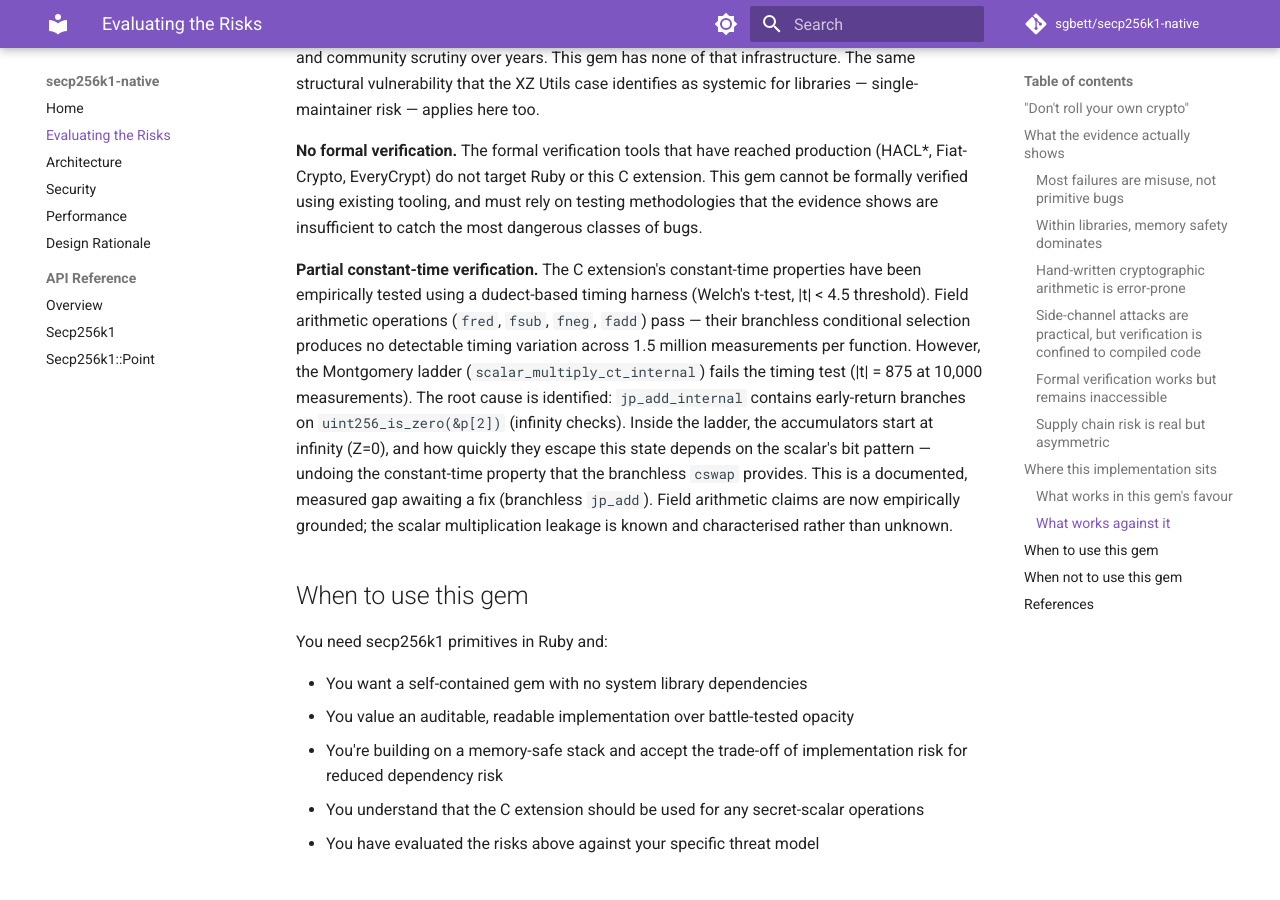
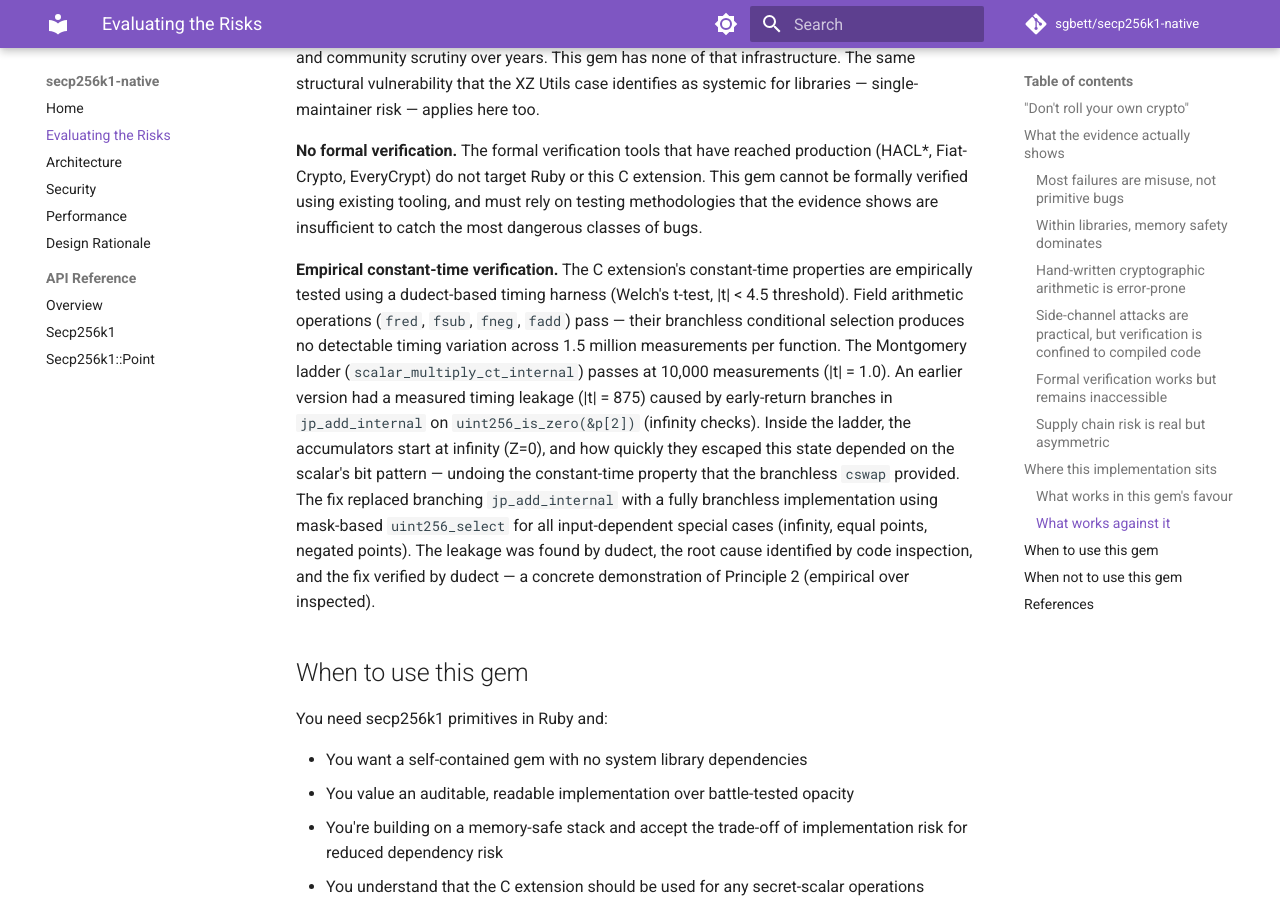
Before and after one commit to sgbett/secp256k1-native, an MkDocs documentation site: the page built from docs/risks.md, in a window 1280 px wide and 900 px high, scrolled down 4574 px. Built offline with MkDocs 1.6.1 and Material for MkDocs 9.7.7, drawn with Linux system fonts in a browser that asks for light colours; comment, search, counter and statistics services are not loaded.

Commit message:
test: verify dudect timing fix and update documentation (#18)
scalar_multiply_ct_internal now passes dudect (|t| = 1.0, was 875).
Updated docs/risks.md, docs/security.md, and CLAUDE.md to reflect
that the branchless jp_add_internal fix resolves the timing leakage.

Co-Authored-By: Claude Opus 4.6 (1M context) <noreply@anthropic.com>

```diff
--- a/docs/risks.md
+++ b/docs/risks.md
@@ -84,7 +84,7 @@ Given the evidence above, here is an honest assessment of where this gem's speci
 
 **No formal verification.** The formal verification tools that have reached production (HACL\*, Fiat-Crypto, EveryCrypt) do not target Ruby or this C extension. This gem cannot be formally verified using existing tooling, and must rely on testing methodologies that the evidence shows are insufficient to catch the most dangerous classes of bugs.
 
-**Partial constant-time verification.** The C extension's constant-time properties have been empirically tested using a dudect-based timing harness (Welch's t-test, |t| < 4.5 threshold). Field arithmetic operations (`fred`, `fsub`, `fneg`, `fadd`) pass — their branchless conditional selection produces no detectable timing variation across 1.5 million measurements per function. However, the Montgomery ladder (`scalar_multiply_ct_internal`) fails the timing test (|t| = 875 at 10,000 measurements). The root cause is identified: `jp_add_internal` contains early-return branches on `uint256_is_zero(&p[2])` (infinity checks). Inside the ladder, the accumulators start at infinity (Z=0), and how quickly they escape this state depends on the scalar's bit pattern — undoing the constant-time property that the branchless `cswap` provides. This is a documented, measured gap awaiting a fix (branchless `jp_add`). Field arithmetic claims are now empirically grounded; the scalar multiplication leakage is known and characterised rather than unknown.
+**Empirical constant-time verification.** The C extension's constant-time properties are empirically tested using a dudect-based timing harness (Welch's t-test, |t| < 4.5 threshold). Field arithmetic operations (`fred`, `fsub`, `fneg`, `fadd`) pass — their branchless conditional selection produces no detectable timing variation across 1.5 million measurements per function. The Montgomery ladder (`scalar_multiply_ct_internal`) passes at 10,000 measurements (|t| = 1.0). An earlier version had a measured timing leakage (|t| = 875) caused by early-return branches in `jp_add_internal` on `uint256_is_zero(&p[2])` (infinity checks). Inside the ladder, the accumulators start at infinity (Z=0), and how quickly they escaped this state depended on the scalar's bit pattern — undoing the constant-time property that the branchless `cswap` provided. The fix replaced branching `jp_add_internal` with a fully branchless implementation using mask-based `uint256_select` for all input-dependent special cases (infinity, equal points, negated points). The leakage was found by dudect, the root cause identified by code inspection, and the fix verified by dudect — a concrete demonstration of Principle 2 (empirical over inspected).
 
 ## When to use this gem
 
```
Also changed, not shown: CLAUDE.md (+2 -2 lines), docs/security.md (+6 -6 lines).
